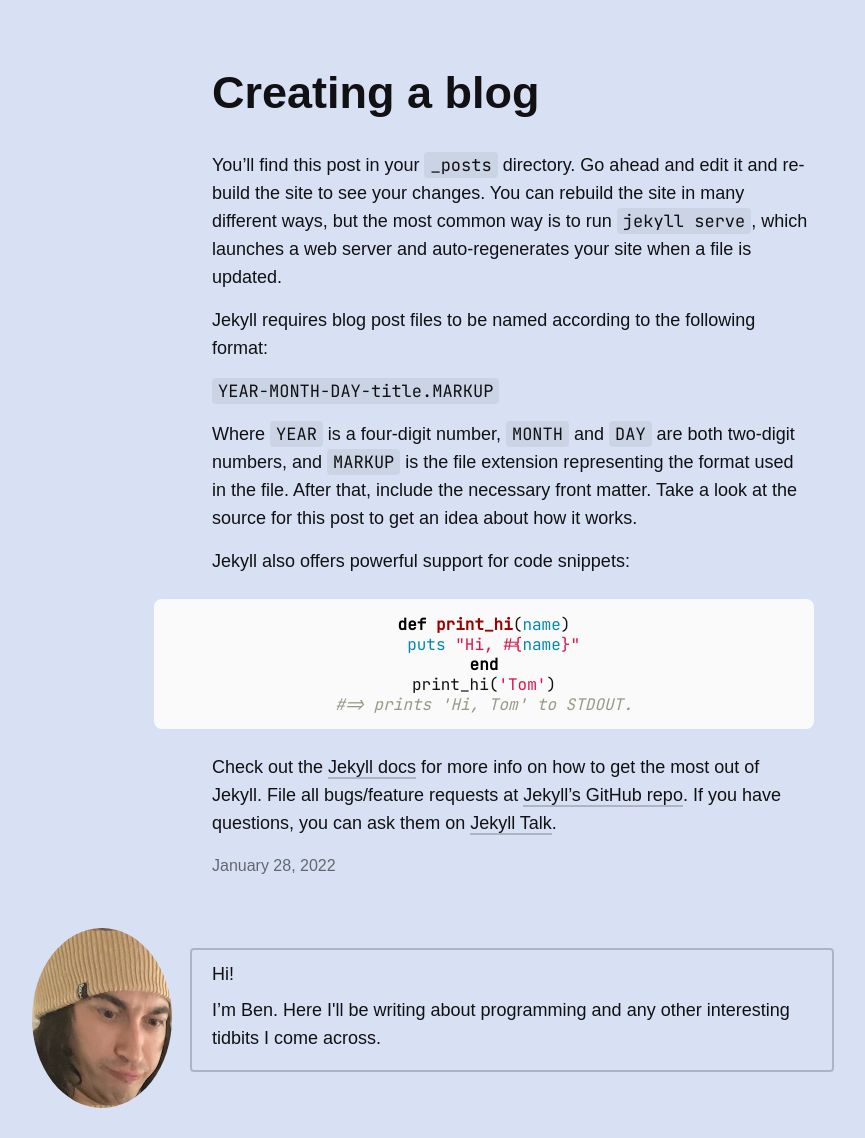
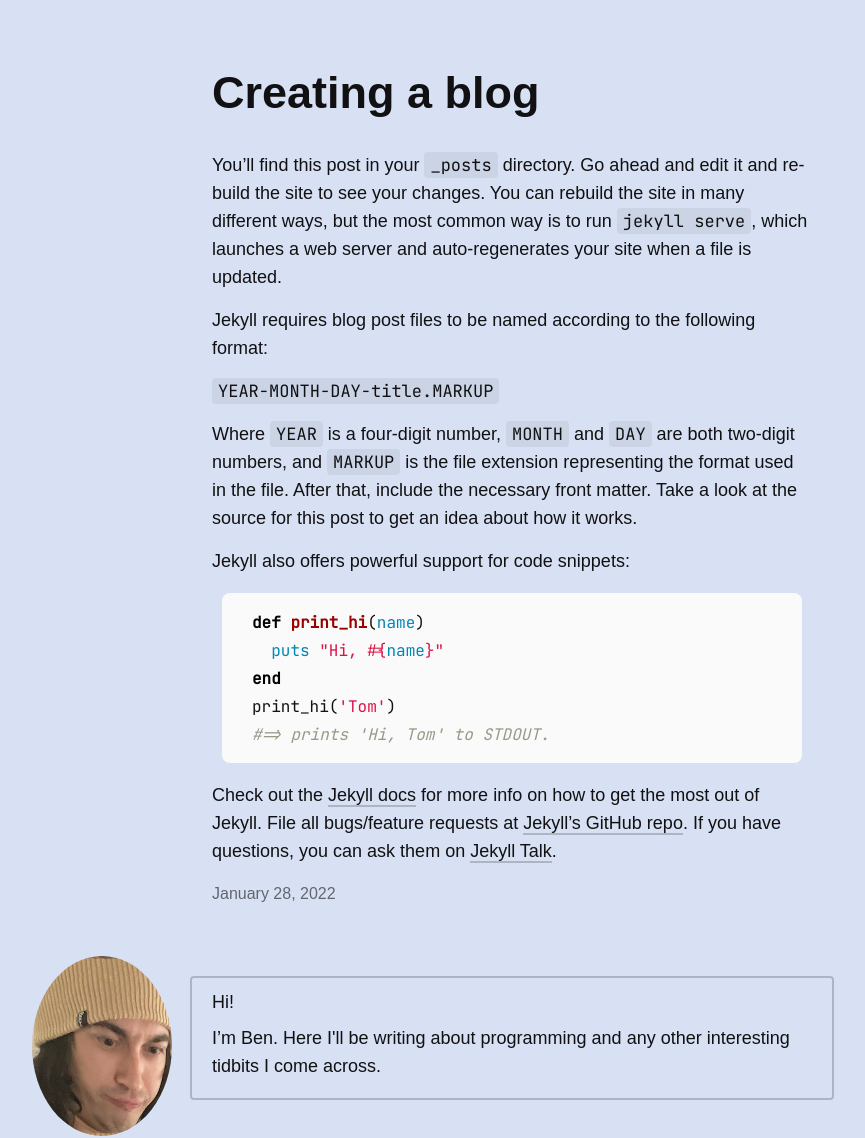
Before and after one commit to BenHili/benhili.github.io, a Jekyll site: the page built from _posts/2022-01-28-creating-a-blog.markdown, in a window 1280 px wide. Shown: the whole page, without its empty margins (129-994 px from the left). Built offline with Jekyll 4.4.1, drawn with Linux system fonts in a browser that asks for light colours; before the commit the page ends 1110 px from its top, so only the background shows below that.

Commit message:
Remove unused styles

```diff
--- a/css/style.css
+++ b/css/style.css
@@ -49,7 +49,7 @@
 
 .page {
     width: 800px;
-    margin: auto;
+    margin: 0 auto;
     padding: 0 0 0 2px;
 }
 
@@ -158,33 +158,8 @@
     margin: 1.5em 0 0.75em 0;
 }
 
-p>img, .fig, figure {
-    margin: 2em 0;
-}
-
 img {
     max-width: 100%;
-}
-
-.fig, figure {
-    text-align: center;
-    font-size: 12px;
-    line-height: 20px;
-    font-style: italic;
-}
-
-@media (min-width: 600px) {
-    .fig, figure {
-        width: 600px;
-        margin-left: -28px;
-        margin-right: -28px;
-    }
-}
-
-.fig img, figure>img, figure>video, figure>a>img {
-    margin: 0 auto 1em;
-    display: block;
-    border-radius: 3px;
 }
 
 .label {
```
